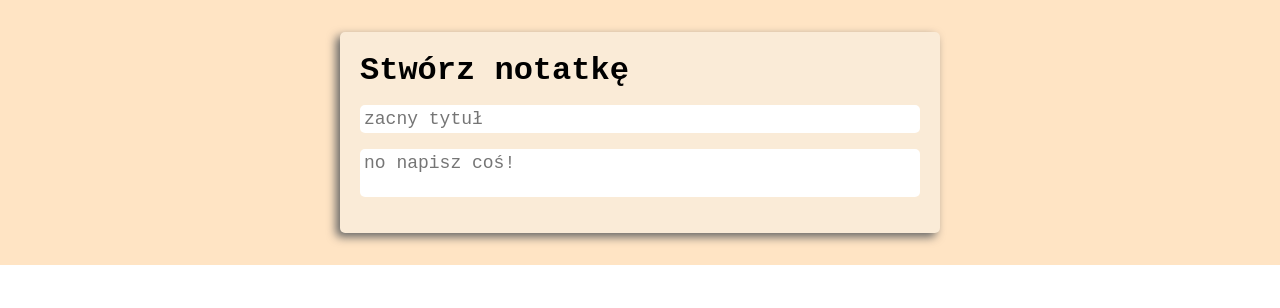
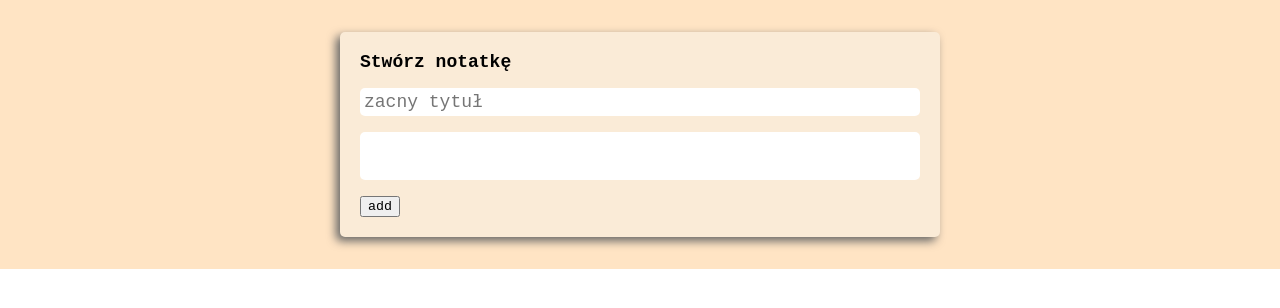
Before and after one commit to fedu00/Learning-Help, a React (Create React App) app: page / in a window 1280 px wide. Shown: the top 308 px of the page. Built offline with nearby package versions, Linux system fonts and the light colour scheme.

Commit message:
add most functionalities

```diff
--- a/src/components/Header.js
+++ b/src/components/Header.js
@@ -1,9 +1,32 @@
 import { useState } from "react";
 import "../styles/headerStyles.css";
 
-const Header = () => {
-  const [title, setTitle] = useState("");
-  const [notes, setNotes] = useState("");
+const Header = ({ onAdd }) => {
+  const [note, setNote] = useState({
+    title: "",
+    content: "",
+  });
+
+  const handleChange = (e) => {
+    const { name, value } = e.target;
+
+    setNote((preValue) => {
+      return {
+        ...preValue,
+        [name]: value,
+      };
+    });
+  };
+
+  const submitButton = (event) => {
+    onAdd(note);
+    event.preventDefault();
+    console.log(note);
+    setNote({
+      title: "",
+      content: "",
+    });
+  };
 
   return (
     <div className="headerContainer">
@@ -15,21 +38,22 @@ const Header = () => {
               className="formInput"
               type="text"
               placeholder="zacny tytuł"
-              name="name"
-              value={title}
-              onChange={(event) => setTitle(event.target.value)}
+              name="title"
+              value={note.title}
+              onChange={handleChange}
             />
           </div>
           <div className="inputContainer">
             <textarea
               className="textAreaNote"
-              placeholder="no napisz coś!"
+              // placeholder="no napisz coś!"
               type="text"
-              value={notes}
-              onChange={(event) => setNotes(event.target.value)}
+              name="content"
+              value={note.content}
+              onChange={handleChange}
             />
           </div>
-          {/* <button className="formButton">dodaj notatke</button> */}
+          <button onClick={submitButton}>add</button>
         </form>
       </div>
     </div>
--- a/src/components/HomePage.js
+++ b/src/components/HomePage.js
@@ -1,9 +1,34 @@
+import { useState } from "react";
 import Header from "./Header";
+import Note from "./Note";
+import Notes from "./Notes";
 
 const HomePage = () => {
+  const [notes, setNotes] = useState([]);
+
+  const addNote = (newNote) => {
+    setNotes((prevValue) => {
+      return [...prevValue, newNote];
+    });
+  };
+
+  const deleteNote = (id) => {
+    setNotes((prevValue) => {
+      return [...prevValue.filter((note, index) => index !== id)];
+    });
+  };
   return (
     <>
-      <Header />
+      <Header onAdd={addNote} />
+      {notes.map((note, index) => (
+        <Note
+          key={index}
+          id={index}
+          title={note.title}
+          content={note.content}
+          onDelete={deleteNote}
+        />
+      ))}
     </>
   );
 };
--- a/src/components/Note.js
+++ b/src/components/Note.js
@@ -1,3 +1,15 @@
-const Note = () => {};
+import "../styles/noteStyles.css";
+import logo from "../assets/icons/deteleIcon.svg";
+
+const Note = ({ title, content, onDelete, id }) => {
+  return (
+    <div className="noteContainer">
+      <p className="title">{title}</p>
+      <p className="note">{content}</p>
+      <button onClick={() => onDelete(id)}>delete</button>
+      {/* <img src={logo} className="logo" alt="logo" /> */}
+    </div>
+  );
+};
 
 export default Note;
--- a/src/components/Notes.js
+++ b/src/components/Notes.js
@@ -1,3 +1,5 @@
-const Notes = () => {};
+const Notes = () => {
+  return <div style={{ backgroundColor: "blue", height: 100 }}></div>;
+};
 
 export default Notes;
--- /dev/null
+++ b/src/styles/noteStyles.css
@@ -0,0 +1,22 @@
+.noteContainer {
+  width: 300px;
+  /* height: 250px; */
+  background-color: antiquewhite;
+  margin: 20px;
+  padding: 10px;
+  /* display: flex; */
+  /* flex-direction: column; */
+}
+
+.title {
+  font-size: 18px;
+  margin-bottom: 16px;
+}
+
+.logo {
+  position: relative;
+  /* top: 150px; */
+  /* left: 240px; */
+  height: 40px;
+  float: right;
+}
```
Also changed, not shown: src/assets/icons/deteleIcon.svg (added).
